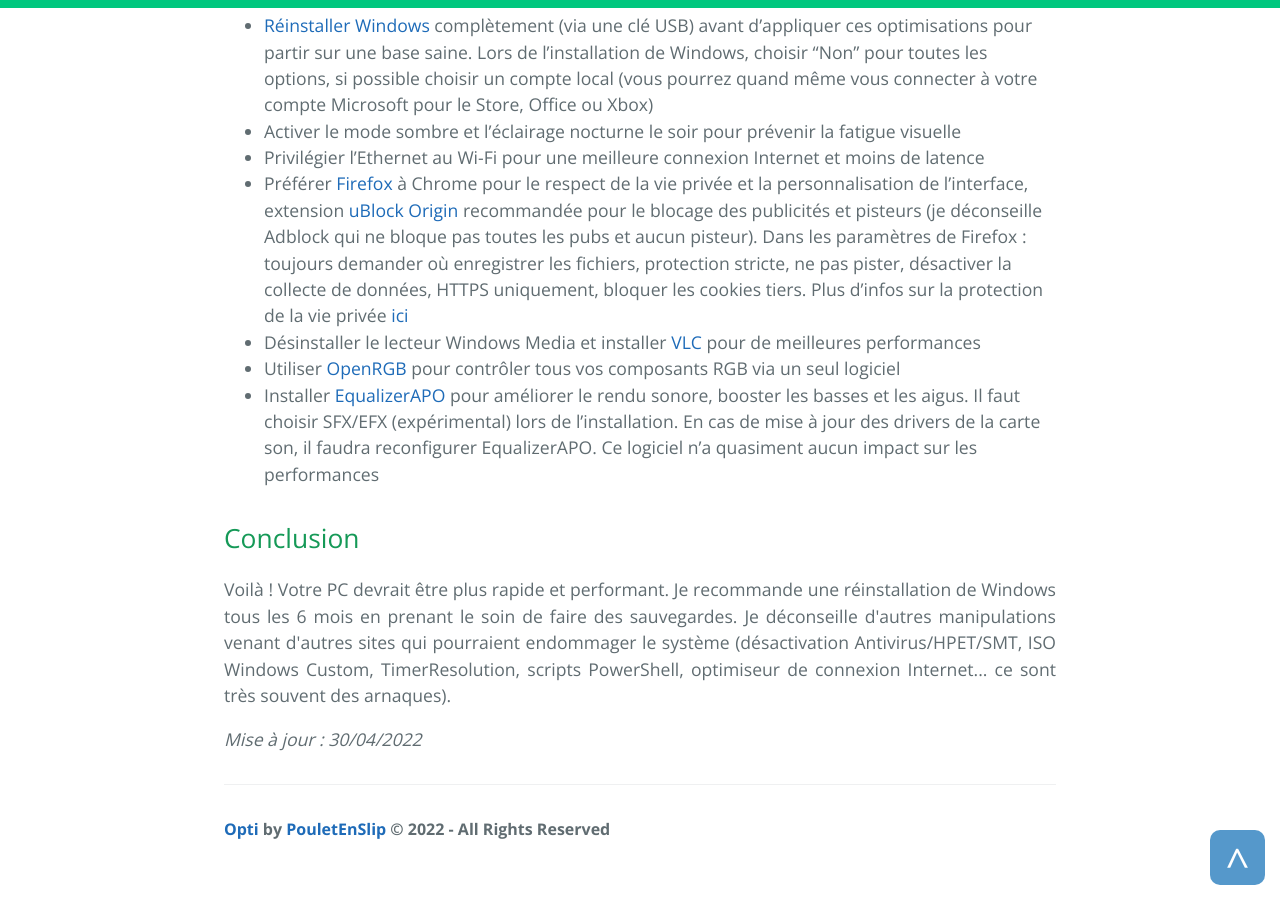
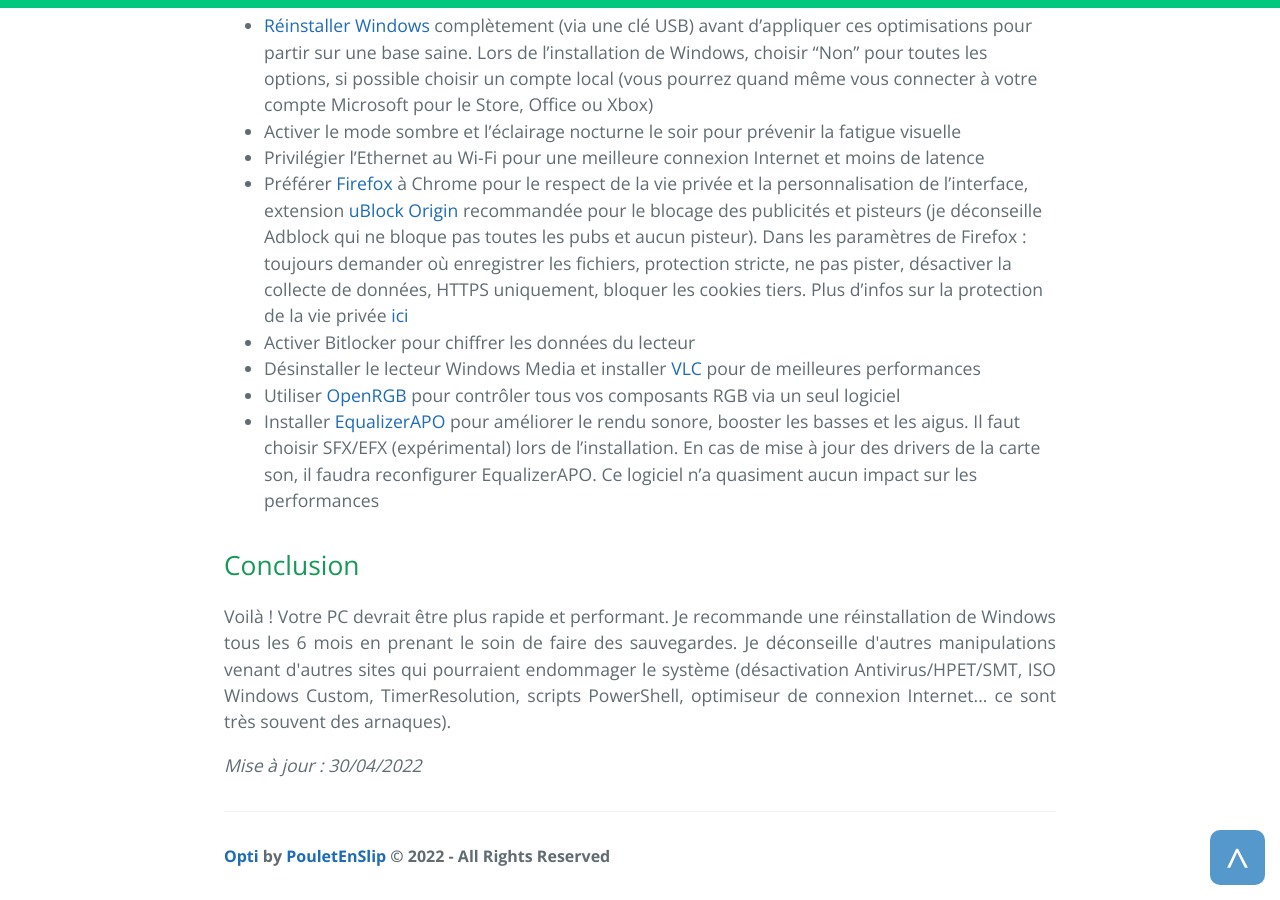
Before and after one commit to PouletEnSlip/pouletenslip.github.io, a Jekyll site: the page built from pages/opti/index.md, in a window 1280 px wide and 900 px high, scrolled down 3223 px. Built offline with Jekyll 4.4.1, drawn with Linux system fonts in a browser that asks for light colours; comment, search, counter and statistics services are not loaded.

Commit message:
Update index.md

```diff
--- a/pages/opti/index.md
+++ b/pages/opti/index.md
@@ -95,6 +95,7 @@
 * Activer le mode sombre et l’éclairage nocturne le soir pour prévenir la fatigue visuelle
 * Privilégier l’Ethernet au Wi-Fi pour une meilleure connexion Internet et moins de latence
 * Préférer [Firefox](https://www.mozilla.org/fr/firefox/new/) à Chrome pour le respect de la vie privée et la personnalisation de l'interface, extension [uBlock Origin](https://addons.mozilla.org/fr/firefox/addon/ublock-origin/) recommandée pour le blocage des publicités et pisteurs (je déconseille Adblock qui ne bloque pas toutes les pubs et aucun pisteur). Dans les paramètres de Firefox : toujours demander où enregistrer les fichiers, protection stricte, ne pas pister, désactiver la collecte de données, HTTPS uniquement, bloquer les cookies tiers. Plus d'infos sur la protection de la vie privée [ici](https://privacyguides.org/)
+* Activer Bitlocker pour chiffrer les données du lecteur
 * Désinstaller le lecteur Windows Media et installer [VLC](https://www.videolan.org/) pour de meilleures performances
 * Utiliser [OpenRGB](https://openrgb.org/releases.html) pour contrôler tous vos composants RGB via un seul logiciel
 * Installer [EqualizerAPO](https://sourceforge.net/projects/equalizerapo/) pour améliorer le rendu sonore, booster les basses et les aigus. Il faut choisir SFX/EFX (expérimental) lors de l'installation. En cas de mise à jour des drivers de la carte son, il faudra reconfigurer EqualizerAPO. Ce logiciel n'a quasiment aucun impact sur les performances
```
